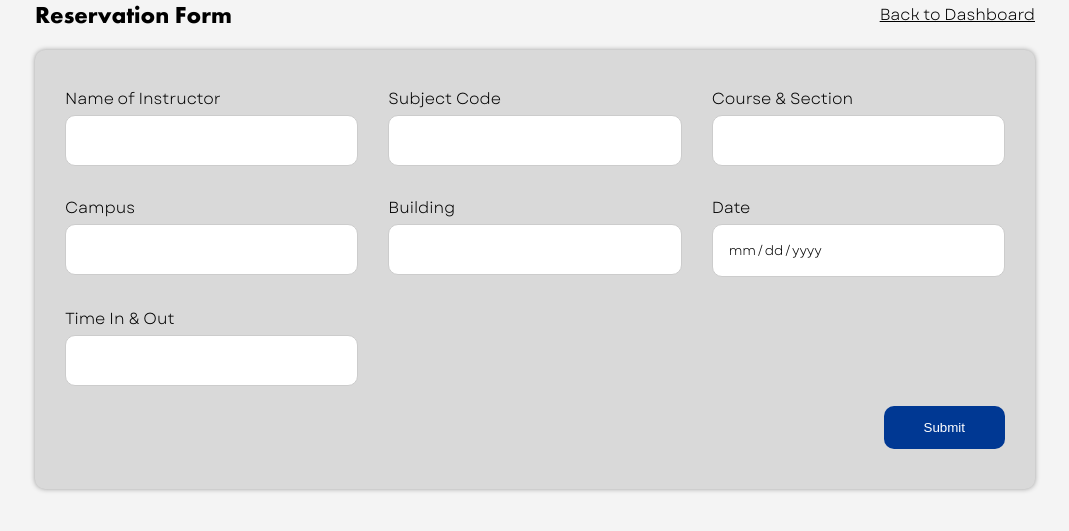
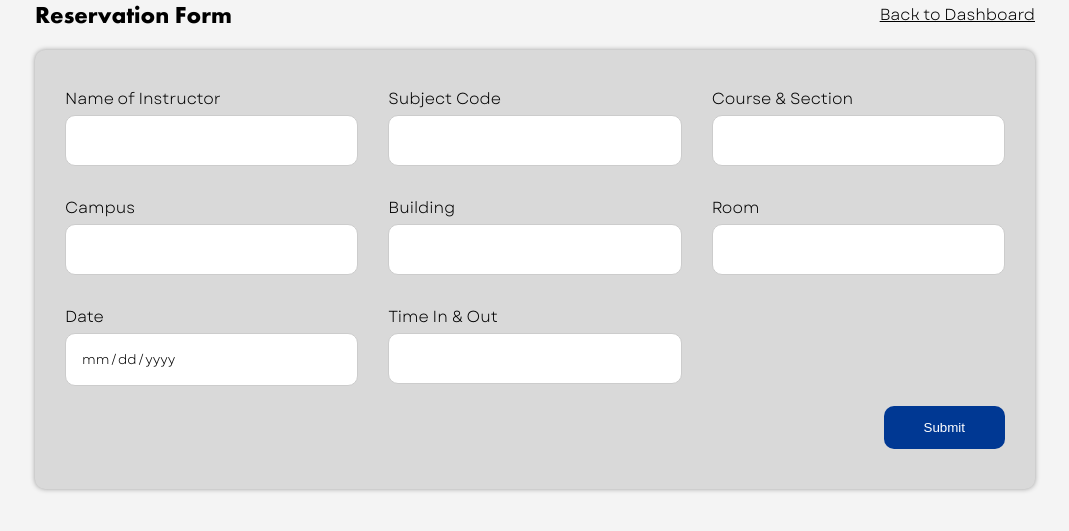
Before and after one commit to schrodingersCat720/MakeUpRoomReservation, a PHP site: the page made by ADMINBOARD (UPDATED)/Log-in & Main 2.0/Reservation Form/form.html in a window 1280 px wide. Shown: the part 141-672 px from the top of the page, without its empty margins (105-1174 px from the left). Run offline with PHP 8.4, Linux system fonts and the light colour scheme.

Commit message:
Your descriptive message

```diff
--- a/ADMINBOARD (UPDATED)/Log-in & Main 2.0/Reservation Form/form.html
+++ b/ADMINBOARD (UPDATED)/Log-in & Main 2.0/Reservation Form/form.html
@@ -53,6 +53,10 @@
             <label for="building">Building</label>
             <input type="text" id="building" name="building" readonly  />
           </div>
+		  <div class="form-group">
+            <label for="room">Room</label>
+            <input type="text" id="room" name="room" readonly  />
+          </div>
           <div class="form-group">
             <label for="date">Date</label>
             <input type="date" id="date" name="date" readonly  />
@@ -85,12 +89,14 @@ document.addEventListener("DOMContentLoaded", () => {
   const roomID = params.get("roomID");
   const campus = params.get("campus");
   const building = params.get("building");
+  const room = params.get("room");
   const date = params.get("date");
   const time = params.get("time");
 
   if (roomID) document.getElementById("roomID").value = roomID;
   if (campus) document.getElementById("campus").value = campus;
   if (building) document.getElementById("building").value = building;
+  if (room) document.getElementById("room").value = room;
   if (date) document.getElementById("date").value = date;
   if (time) document.getElementById("time").value = time;
 });
--- a/ADMINBOARD (UPDATED)/Log-in & Main 2.0/main.php
+++ b/ADMINBOARD (UPDATED)/Log-in & Main 2.0/main.php
@@ -218,6 +218,7 @@ if ($_SERVER['REQUEST_METHOD'] === 'POST' && !isset($_POST['ajax'])) {
                                     '<?= $room['RoomID'] ?>',
                                     '<?= htmlspecialchars($room['CampusName']) ?>',
                                     '<?= htmlspecialchars($room['BuildingName']) ?>',
+									'<?= htmlspecialchars($room['RoomName']) ?>',
                                     '<?= htmlspecialchars($selectedDate) ?>',
                                     '<?= htmlspecialchars($room['TimeAvailable']) ?>'
                                   )"
@@ -349,11 +350,12 @@ if ($_SERVER['REQUEST_METHOD'] === 'POST' && !isset($_POST['ajax'])) {
  });
 
  // Reservation form redirect
- function openReservationForm(roomID, campus, building, date, time) {
+ function openReservationForm(roomID, campus, building, roomName, date, time) {
    const params = new URLSearchParams({
      roomID: roomID,
      campus: campus,
      building: building,
+	 room: roomName,
      date: date,
      time: time
    });
```
Also changed, not shown: ADMINBOARD (UPDATED)/Log-in & Main 2.0/save_reservation.php (+22 -7 lines), 1 other file.
